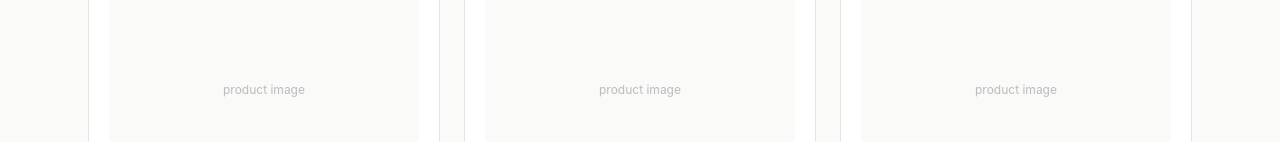
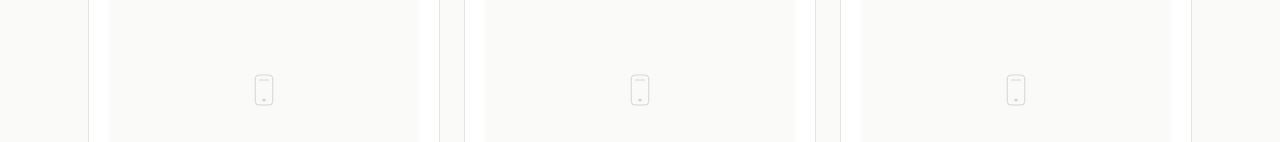
Before and after one commit to jclowrey-blip/apple-affiliate-site, a Next.js app: page / in a window 1280 px wide. Shown: the part 810-952 px from the top of the page. Built offline with nearby package versions, Linux system fonts and the light colour scheme.

Commit message:
Replace text placeholder with icon graphic

```diff
--- a/components/ProductCard.tsx
+++ b/components/ProductCard.tsx
@@ -7,9 +7,13 @@ export default function ProductCard({ product }: { product: Product }) {
   return (
     <div className="group border border-line rounded-2xl p-5 flex flex-col bg-white hover:border-graphite/40 transition-colors">
       <Link href={`/product/${product.id}`} className="block">
-        <div className="aspect-square bg-paper rounded-xl mb-4 flex items-center justify-center text-graphite/40 text-xs">
-          product image
-        </div>
+        <div className="aspect-square bg-paper rounded-xl mb-4 flex items-center justify-center text-graphite/25">
+            <svg viewBox="0 0 64 64" className="w-10 h-10" fill="none" stroke="currentColor" strokeWidth="1.5" aria-hidden="true">
+              <rect x="18" y="8" width="28" height="48" rx="6" />
+              <line x1="24" y1="16" x2="40" y2="16" />
+              <circle cx="32" cy="48" r="2.5" fill="currentColor" stroke="none" />
+            </svg>
+          </div>
         <h3 className="font-display text-base text-ink">{product.name}</h3>
       </Link>
       <p className="text-sm text-graphite mt-1 line-clamp-2">{product.blurb}</p>
```
